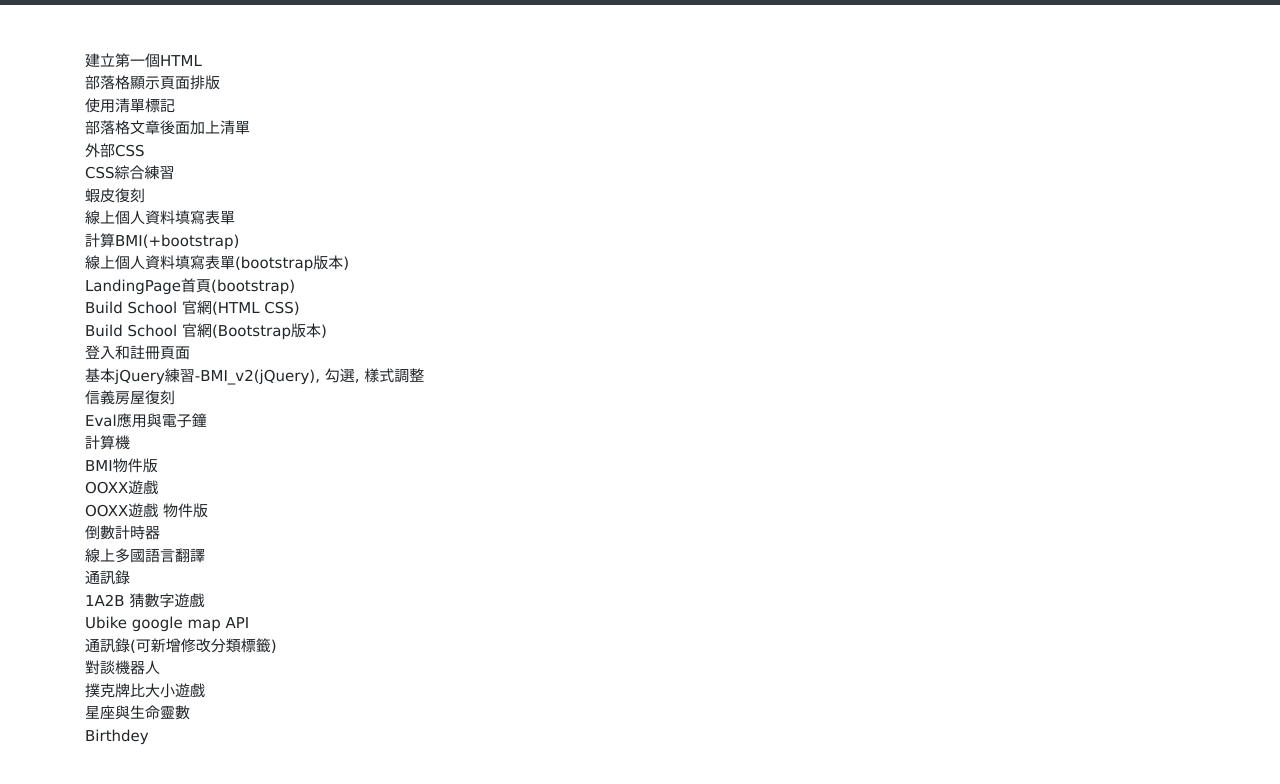
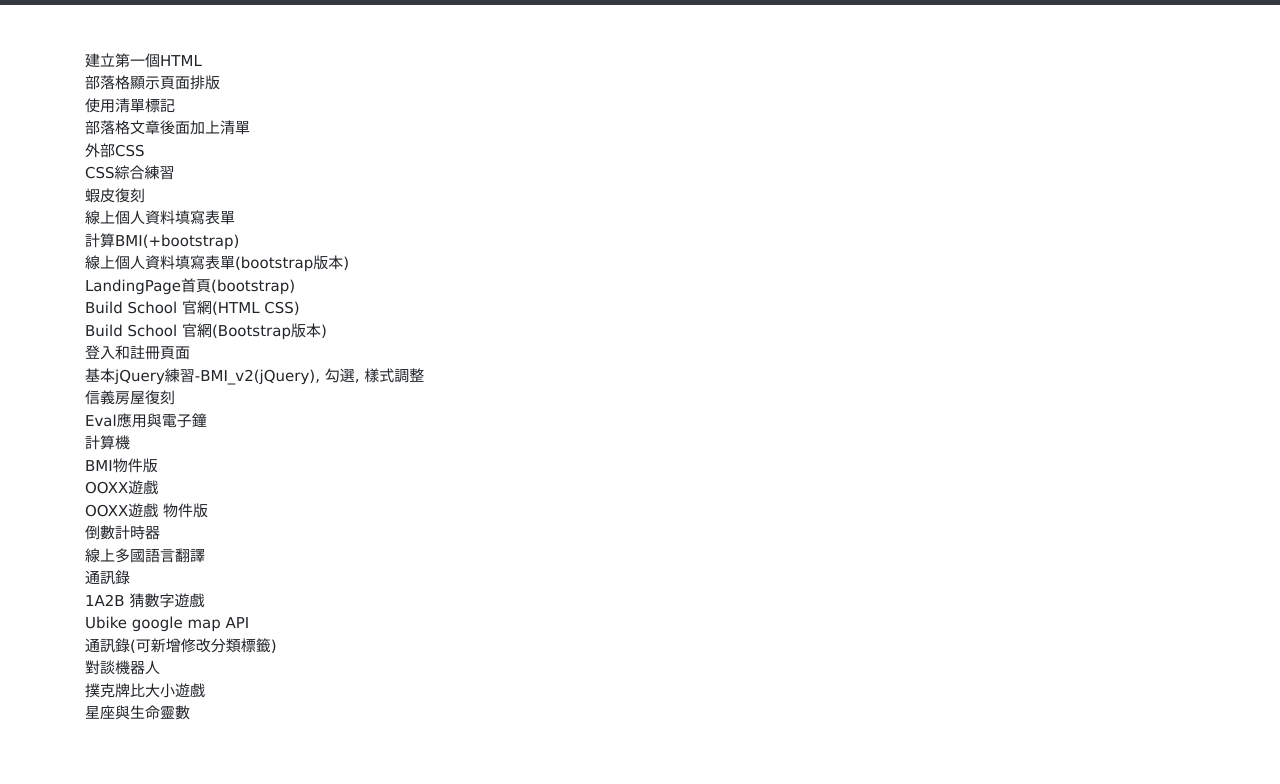
Before and after one commit to LinChiHeng/BuildShool_Frontend_Labs, a plain HTML site: page index.html in a window 1280 px wide. Shown: the part 48-832 px from the top of the page. Drawn offline with nearby package versions, Linux system fonts and the light colour scheme.

Commit message:
editt commit

```diff
--- a/index.html
+++ b/index.html
@@ -54,7 +54,7 @@
         <a href="Labs/QnAMaker/index.html">對談機器人</a><br/>
         <a href="Labs/CardGame/index.html">撲克牌比大小遊戲</a><br/>
         <a href="Labs/HW20191017/LifeNumber/index.html">星座與生命靈數</a><br/>
-        <a href="Labs/HW20191017/LifeNumber/index.html">Birthdey</a><br/>
+
 
     </div>
 
```
Also changed, not shown: Labs/HW20191017/LifeNumber/index.html (+0 -73 lines).
